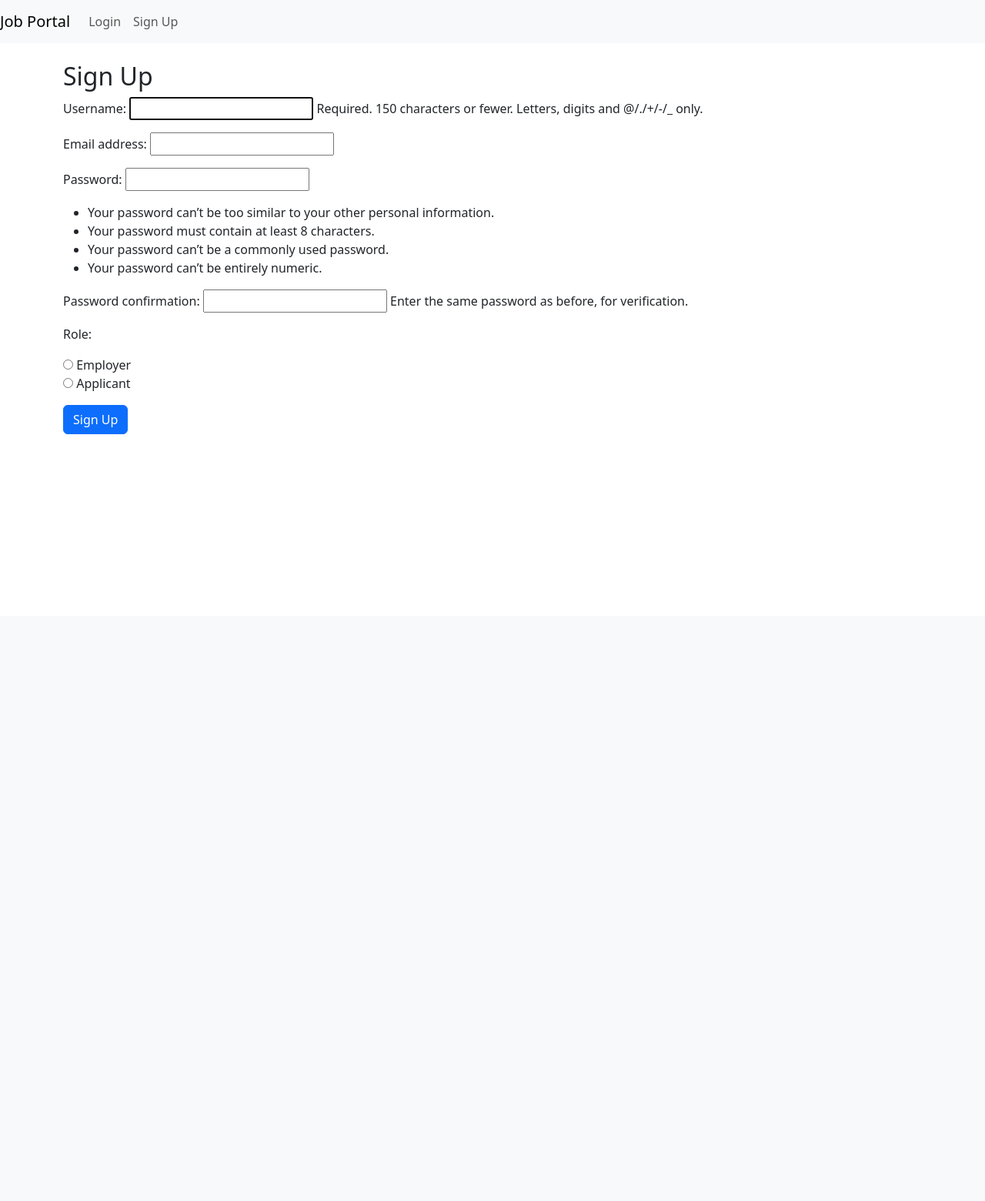
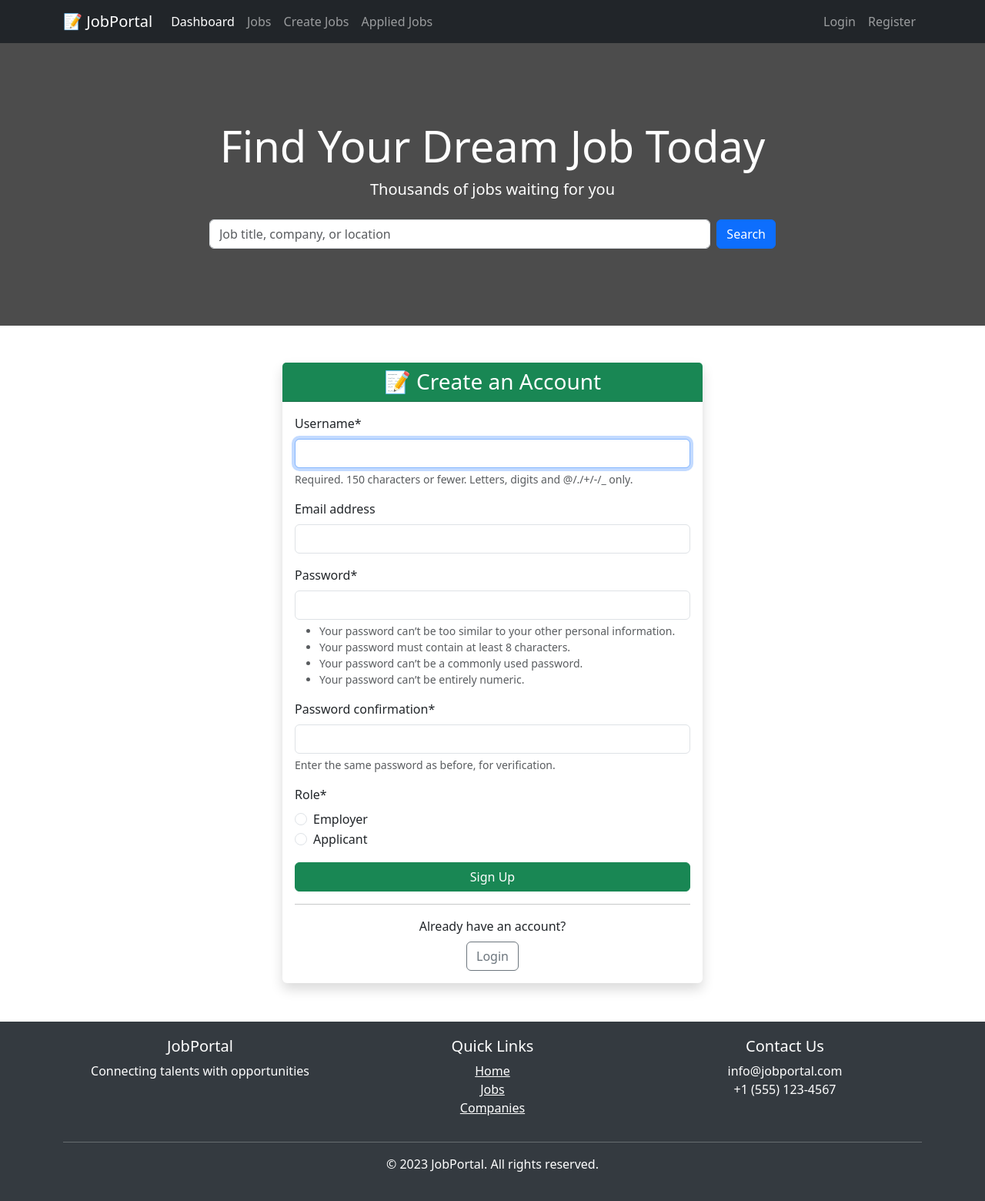
Before and after one commit to Hashanul/job_portal, a Django app: page /signup/ in a window 1280 px wide. Shown: the whole page at 77% size. Before the commit the page ends 564 px from the top, so only its background shows below. Run offline with Django 5.2, Linux system fonts and the light colour scheme; some libraries are stand-ins or nearby versions.

Commit message:
some html file edited

```diff
--- a/jobs/templates/jobs/base.html
+++ /dev/null
@@ -1,26 +0,0 @@
-<!DOCTYPE html>
-<html>
-<head>
-    <title>Job Portal</title>
-    <link rel="stylesheet" href="https://cdn.jsdelivr.net/npm/bootstrap@5.3.0/dist/css/bootstrap.min.css">
-</head>
-<body>
-<nav class="navbar navbar-expand-lg navbar-light bg-light">
-    <a class="navbar-brand" href="{% url 'job_list' %}">Job Portal</a>
-    <div class="collapse navbar-collapse">
-        <ul class="navbar-nav ml-auto">
-            {% if user.is_authenticated %}
-                <li class="nav-item"><a class="nav-link" href="{% url 'dashboard' %}">Dashboard</a></li>
-                <li class="nav-item"><a class="nav-link" href="{% url 'logout' %}">Logout</a></li>
-            {% else %}
-                <li class="nav-item"><a class="nav-link" href="{% url 'login' %}">Login</a></li>
-                <li class="nav-item"><a class="nav-link" href="{% url 'signup' %}">Sign Up</a></li>
-            {% endif %}
-        </ul>
-    </div>
-</nav>
-<div class="container mt-4">
-    {% block content %}{% endblock %}
-</div>
-</body>
-</html>
--- a/jobs/templates/registration/signup.html
+++ /dev/null
@@ -1,9 +0,0 @@
-{% extends 'jobs/base.html' %}
-{% block content %}
-<h2>Sign Up</h2>
-<form method="post">
-    {% csrf_token %}
-    {{ form.as_p }}
-    <button type="submit" class="btn btn-primary">Sign Up</button>
-</form>
-{% endblock %}
--- a/jobs/urls.py
+++ b/jobs/urls.py
@@ -1,5 +1,6 @@
 from django.urls import path
 from . import views
+from django.contrib.auth import views as auth_views
 
 urlpatterns = [
     path('', views.job_list, name='job_list'),
@@ -9,6 +10,6 @@ urlpatterns = [
     path('dashboard/', views.dashboard, name='dashboard'),
     path('job/<int:pk>/applicants/', views.view_applicants, name='view_applicants'),
     path('signup/', views.signup_view, name='signup'),
-    path('login/', views.login_view, name='login'),
+    path('login/', auth_views.LoginView.as_view(template_name= 'registration/login.html'), name='login'),
     path('logout/', views.logout_view, name='logout'),
 ]
--- /dev/null
+++ b/templates/base.html
@@ -0,0 +1,199 @@
+{% comment %} <!DOCTYPE html>
+<html>
+<head>
+    <title>Job Portal</title>
+    <link rel="stylesheet" href="https://cdn.jsdelivr.net/npm/bootstrap@5.3.0/dist/css/bootstrap.min.css">
+</head>
+<body>
+<nav class="navbar navbar-expand-lg navbar-light bg-light">
+    <a class="navbar-brand" href="{% url 'job_list' %}">Job Portal</a>
+    <div class="collapse navbar-collapse">
+        <ul class="navbar-nav ml-auto">
+            {% if user.is_authenticated %}
+                <li class="nav-item"><a class="nav-link" href="{% url 'dashboard' %}">Dashboard</a></li>
+                <li class="nav-item"><a class="nav-link" href="{% url 'logout' %}">Logout</a></li>
+            {% else %}
+                <li class="nav-item"><a class="nav-link" href="{% url 'login' %}">Login</a></li>
+                <li class="nav-item"><a class="nav-link" href="{% url 'signup' %}">Sign Up</a></li>
+            {% endif %}
+        </ul>
+    </div>
+</nav>
+<div class="container mt-4">
+    {% block content %}{% endblock %}
+</div>
+</body>
+</html> {% endcomment %}
+
+{% load static %}
+
+<!DOCTYPE html>
+<html lang="en">
+<head>
+    <meta charset="UTF-8">
+    <meta name="viewport" content="width=device-width, initial-scale=1.0">
+    <title>{% block title %}Job Portal{% endblock %}</title>
+    <!-- Bootstrap 5 CSS -->
+    <link href="https://cdn.jsdelivr.net/npm/bootstrap@5.3.0-alpha1/dist/css/bootstrap.min.css" rel="stylesheet">
+    <!-- Custom CSS -->
+    <style>
+        .hero-section {
+            background: linear-gradient(rgba(0, 0, 0, 0.7), rgba(0, 0, 0, 0.7)), url('https://via.placeholder.com/1920x600');
+            background-size: cover;
+            background-position: center;
+            color: white;
+            padding: 100px 0;
+            margin-bottom: 30px;
+        }
+        .job-card {
+            transition: transform 0.3s;
+            margin-bottom: 20px;
+        }
+        .job-card:hover {
+            transform: translateY(-5px);
+            box-shadow: 0 10px 20px rgba(0, 0, 0, 0.1);
+        }
+        .dashboard-card {
+            border-radius: 10px;
+            padding: 20px;
+            margin-bottom: 20px;
+        }
+        .employer-dashboard {
+            background-color: #f8f9fa;
+        }
+        .applicant-dashboard {
+            background-color: #f0f8ff;
+        }
+        footer {
+            background-color: #343a40;
+            color: white;
+            padding: 20px 0;
+            margin-top: 50px;
+        }
+    </style>
+</head>
+<body>
+    <!-- Navigation -->
+    <nav class="navbar navbar-expand-lg navbar-dark bg-dark">
+        <div class="container">
+            <a class="navbar-brand" href="{% url 'job_list' %}">📝 JobPortal</a>
+            <button class="navbar-toggler" type="button" data-bs-toggle="collapse" data-bs-target="#navbarNav">
+                <span class="navbar-toggler-icon"></span>
+            </button>
+            <div class="collapse navbar-collapse" id="navbarNav">
+                <ul class="navbar-nav me-auto">
+                    <li class="nav-item">
+                        <a class="nav-link active" href="{% url 'dashboard' %}">Dashboard</a>
+                    </li>
+                    <li class="nav-item">
+                        <a class="nav-link" href="{% url 'job_list' %}">Jobs</a>
+                    </li>
+                    <li class="nav-item">
+                        <a class="nav-link" href="{% url 'post_job' %}">Create Jobs</a>
+                    </li>
+                    <li class="nav-item">
+                        <a class="nav-link" href="#">Applied Jobs</a>
+                    </li>
+                </ul>
+                {% if user.is_authenticated %}
+                    <li class="nav-item dropdown">
+                        <a class="nav-link dropdown-toggle " href="#" id="profileDropdown" role="button" data-bs-toggle="dropdown" style="color: white;">
+                            👤 &nbsp; {{ user.username }}
+                        </a>
+                        <ul class="dropdown-menu dropdown-menu-end">
+                            <li>
+                                <a class="dropdown-item" href="#?section=update">Update Profile</a>
+                            </li>
+                            <li>
+                                <a class="dropdown-item" href="#?section=jobs">My Jobs</a>
+                            </li>
+                            <li><hr class="dropdown-divider"></li>
+                            <li>
+                                <form method="post" action="{% url 'logout' %}">
+                                    {% csrf_token %}
+                                    <button type="submit" class="dropdown-item text-danger">Logout</button>
+                                </form>
+                            </li>
+                        </ul>
+                    </li>
+                {% else %}
+                    <ul class="navbar-nav">
+                        <li class="nav-item">
+                            <a class="nav-link" href="{% url 'login' %}">Login</a>
+                        </li>
+                        <li class="nav-item">
+                            <a class="nav-link" href="{% url 'signup' %}">Register</a>
+                        </li>
+                    </ul>
+                {% endif %}
+            </div>
+        </div>
+    </nav>
+
+    <!-- Hero Section -->
+    <div class="hero-section text-center">
+        <div class="container">
+            <h1 class="display-4">Find Your Dream Job Today</h1>
+            <p class="lead">Thousands of jobs waiting for you</p>
+            <div class="row justify-content-center mt-4">
+                <div class="col-md-8">
+                    <form class="d-flex">
+                        <input class="form-control me-2" type="search" placeholder="Job title, company, or location" aria-label="Search">
+                        <button class="btn btn-primary" type="submit">Search</button>
+                    </form>
+                </div>
+            </div>
+        </div>
+    </div>
+
+{% block content %} {% endblock %}
+
+    <!-- Footer -->
+    <footer class="text-center">
+        <div class="container">
+            <div class="row">
+                <div class="col-md-4">
+                    <h5>JobPortal</h5>
+                    <p>Connecting talents with opportunities</p>
+                </div>
+                <div class="col-md-4">
+                    <h5>Quick Links</h5>
+                    <ul class="list-unstyled">
+                        <li><a href="#" class="text-white">Home</a></li>
+                        <li><a href="#" class="text-white">Jobs</a></li>
+                        <li><a href="#" class="text-white">Companies</a></li>
+                    </ul>
+                </div>
+                <div class="col-md-4">
+                    <h5>Contact Us</h5>
+                    <p>info@jobportal.com<br>+1 (555) 123-4567</p>
+                </div>
+            </div>
+            <hr class="bg-light">
+            <p>&copy; 2023 JobPortal. All rights reserved.</p>
+        </div>
+    </footer>
+
+    <!-- Bootstrap 5 JS Bundle with Popper -->
+    <script src="https://cdn.jsdelivr.net/npm/bootstrap@5.3.0-alpha1/dist/js/bootstrap.bundle.min.js"></script>
+    <!-- Custom JS -->
+    {% comment %} <script>
+        // This would be replaced with actual Django template logic
+        // For demonstration, we'll show different sections based on URL parameters
+        document.addEventListener('DOMContentLoaded', function() {
+            const urlParams = new URLSearchParams(window.location.search);
+            const view = urlParams.get('view');
+
+            if (view === 'employer') {
+                document.querySelector('.employer-dashboard').classList.remove('d-none');
+            } else if (view === 'applicant') {
+                document.querySelector('.applicant-dashboard').classList.remove('d-none');
+            } else if (view === 'job-details') {
+                document.querySelector('.job-details-page').classList.remove('d-none');
+            } else if (view === 'apply') {
+                document.querySelector('.application-form').classList.remove('d-none');
+            }
+        });
+    </script> {% endcomment %}
+</body>
+</html>
--- a/jobs/templates/jobs/applicants_list.html
+++ b/templates/jobs/applicants_list.html
@@ -1,4 +1,4 @@
-{% extends 'jobs/base.html' %}
+{% extends 'base.html' %}
 {% block content %}
 <h2>Applicants for {{ job.title }} at {{ job.company_name }}</h2>
 <ul class="list-group">
--- a/jobs/templates/jobs/application_form.html
+++ b/templates/jobs/application_form.html
@@ -1,4 +1,4 @@
-{% extends 'jobs/base.html' %}
+{% extends 'base.html' %}
 {% block content %}
 <h2>Apply for {{ job.title }}</h2>
 <form method="post" enctype="multipart/form-data">
--- a/jobs/templates/jobs/dashboard_applicant.html
+++ b/templates/jobs/dashboard_applicant.html
@@ -1,4 +1,4 @@
-{% extends 'jobs/base.html' %}
+{% extends 'base.html' %}
 {% block content %}
 <h2>Applicant Dashboard</h2>
 <h3>Your Applications</h3>
--- a/jobs/templates/jobs/dashboard_employer.html
+++ b/templates/jobs/dashboard_employer.html
@@ -1,4 +1,4 @@
-{% extends 'jobs/base.html' %}
+{% extends 'base.html' %}
 {% block content %}
 <h2>Employer Dashboard</h2>
 <a href="{% url 'post_job' %}" class="btn btn-success mb-3">Post New Job</a>
--- a/jobs/templates/jobs/job_detail.html
+++ b/templates/jobs/job_detail.html
@@ -1,4 +1,4 @@
-{% extends 'jobs/base.html' %}
+{% extends 'base.html' %}
 {% block content %}
 <h2>{{ job.title }}</h2>
 <p><strong>Company:</strong> {{ job.company_name }}</p>
--- a/jobs/templates/jobs/job_form.html
+++ b/templates/jobs/job_form.html
@@ -1,4 +1,4 @@
-{% extends 'jobs/base.html' %}
+{% extends 'base.html' %}
 {% block content %}
 <h2>Post a Job</h2>
 <form method="post">
--- a/jobs/templates/jobs/job_list.html
+++ b/templates/jobs/job_list.html
@@ -1,4 +1,4 @@
-{% extends 'jobs/base.html' %}
+{% extends 'base.html' %}
 {% block content %}
 <h2>Job Listings</h2>
 <form method="get" class="mb-3">
--- /dev/null
+++ b/templates/registration/signup.html
@@ -0,0 +1,55 @@
+{% extends "base.html" %}
+{% load static %}
+{% load crispy_forms_tags %}
+
+{% block title %}Sign Up{% endblock %}
+
+{% block content %}
+<div class="container mt-5">
+    <div class="row justify-content-center">
+        <div class="col-md-6">
+            <div class="card shadow border-0">
+                <div class="card-header bg-success text-white text-center">
+                    <h3 class="mb-0">📝 Create an Account</h3>
+                </div>
+                <div class="card-body">
+
+                    {% if form.errors %}
+                    <div class="alert alert-danger">
+                        <strong>Oops!</strong> Please correct the errors below.
+                    </div>
+                    {% endif %}
+
+                    <form method="post" novalidate>
+                        {% csrf_token %}
+                        {{form | crispy}}
+                        <div class="d-grid">
+                            <button type="submit" class="btn btn-success">Sign Up</button>
+                        </div>
+                    </form>
+
+                    <hr>
+
+                    <div class="text-center">
+                        <p class="mb-2">Already have an account?</p>
+                        <a href="{% url 'login' %}" class="btn btn-outline-secondary">Login</a>
+                    </div>
+
+                </div>
+            </div>
+        </div>
+    </div>
+</div>
+{% endblock %}
+
+
+
+{% comment %} {% extends 'base.html' %}
+{% block content %}
+<h2>Sign Up</h2>
+<form method="post">
+    {% csrf_token %}
+    {{ form.as_p }}
+    <button type="submit" class="btn btn-primary">Sign Up</button>
+</form>
+{% endblock %} {% endcomment %}
```
Also changed, not shown: jobportal/settings.py (+9 -1 lines), jobs/templates/registration/login.html (deleted, +0 -17 lines), templates/registration/login.html (added, +60 -0 lines).
